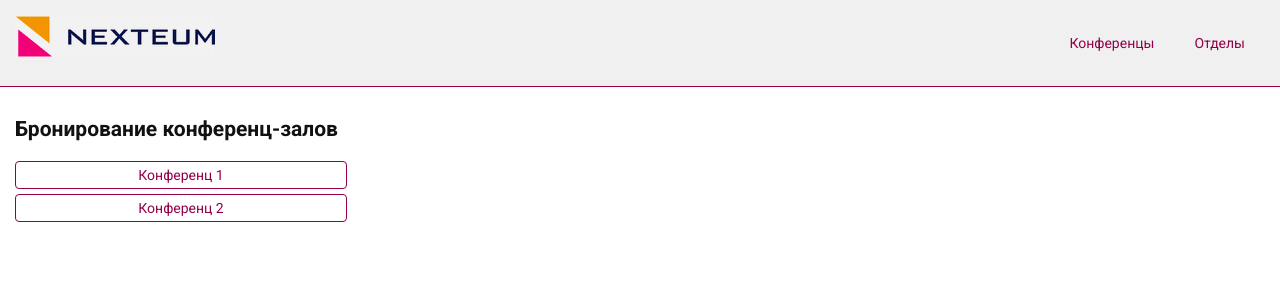
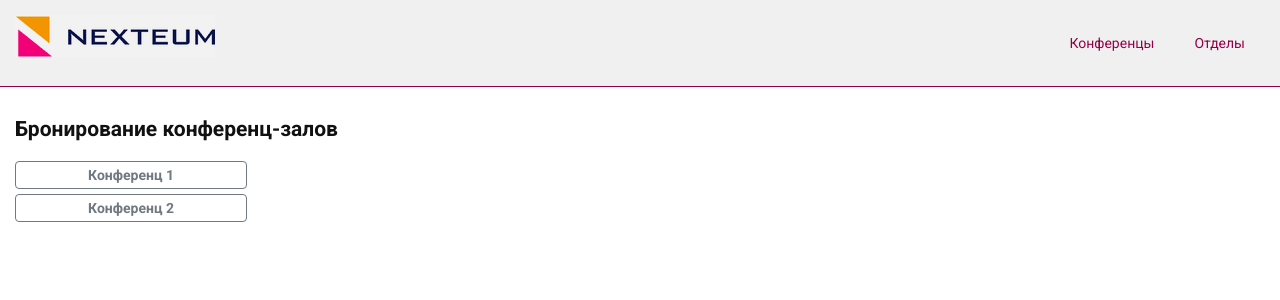
Before and after one commit to vdyrda/react_booker, a React (Create React App) app: page / in a window 1280 px wide. Shown: the top 300 px of the page. Built offline with nearby package versions, Linux system fonts and the light colour scheme.

Commit message:
set hall active state

```diff
--- a/src/components/Halls/Hall/Hall.css
+++ b/src/components/Halls/Hall/Hall.css
@@ -1,16 +1,23 @@
 .Hall {
-    border: 1px solid #930049;
+    border: 1px solid #707880;
 	border-radius: 4px;
-    color: #930049;
+    color: #707880;
     cursor: pointer;
     display: block;
+	font-weight: 700;
 	margin: 5px 0;
-    max-width: 300px;
+    width: 200px;
     padding: 5px 15px;
     text-align: center;
+	transform: all 0.2s ease;
 }
 
 .Hall:hover {
-	border-color: #b20058;
+	border-color: #930049;
 	color: #930049;
 }
+
+.Hall.-active {
+	background: #930049;
+	color: #eee;
+}
--- a/src/components/Halls/Hall/Hall.js
+++ b/src/components/Halls/Hall/Hall.js
@@ -3,8 +3,10 @@ import React from 'react';
 import './Hall.css';
 
 const hall = (props) => {
+    const className = 'Hall' + props.className;
+
     return (
-        <div className='Hall'>
+        <div className={className} id={props.id} onClick={props.onHallClicked}>
             {props.name}
         </div>
     );
--- a/src/components/Halls/Halls.js
+++ b/src/components/Halls/Halls.js
@@ -1,21 +1,34 @@
-import React from 'react';
+import React, { Component } from 'react';
 
 import Hall from './Hall/Hall';
 
 import './Halls.css';
 
-const halls = () => {
-	const halls = [
-		{name: 'Конференц 1'},
-		{name: 'Конференц 2'}
-	];
+class Halls extends Component {
+	state = {
+		activeId : null,
+		halls : [
+			{id: 1, name: 'Конференц 1'},
+			{id: 2, name: 'Конференц 2'}
+		]
+	};
 
-	return (
-		<div className='Halls'>
-			<Hall name={halls[0].name} />
-            <Hall name={halls[1].name} />
-		</div>
-	);
-};
+	onHallClickHandler = (event) => {
+		this.setState({ activeId: +event.target.id });
+	};
 
-export default halls;
+	render () {
+		const halls = this.state.halls.map( hall => {
+			const className = (hall.id === this.state.activeId) ? ' -active' : '';
+			return <Hall className={className} key={hall.id} id={hall.id} name={hall.name} onHallClicked={this.onHallClickHandler} />
+		});
+
+		return (
+			<div className='Halls'>
+				{halls}
+			</div>
+		);
+	}
+}
+
+export default Halls;
```
